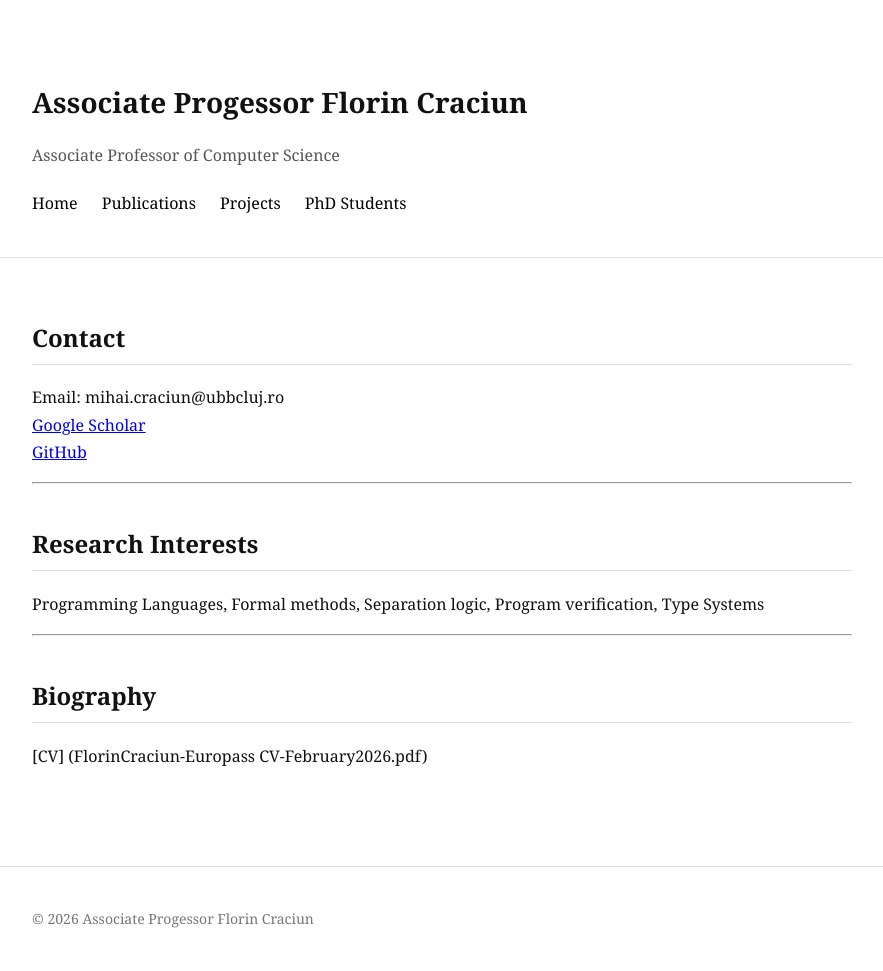
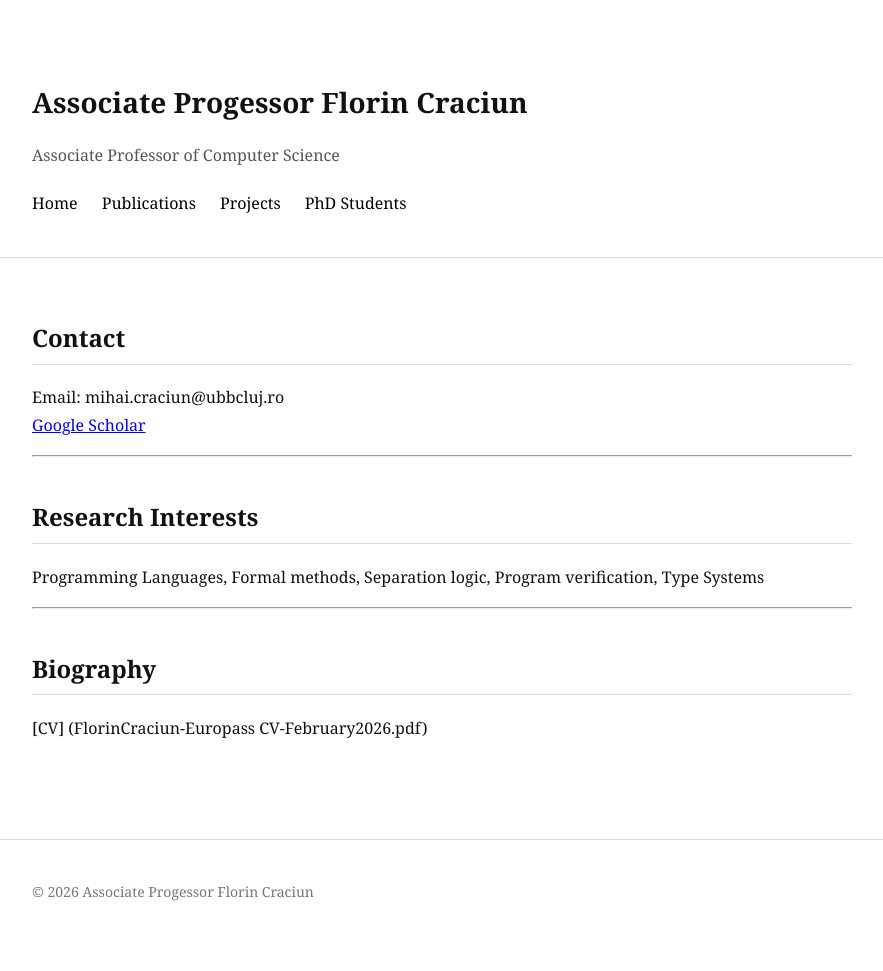
Before and after one commit to craciunf/craciunf.github.io, a Jekyll site: the page built from index.md, in a window 1280 px wide. Shown: the whole page, without its empty margins (198-1081 px from the left). Built offline with Jekyll 4.4.1, drawn with Linux system fonts in a browser that asks for light colours; after the commit the page ends 943 px from its top, so only the background shows below that.

Commit message:
Update index.md

```diff
--- a/index.md
+++ b/index.md
@@ -7,7 +7,7 @@ title: Home
 
 Email: mihai.craciun@ubbcluj.ro
 [Google Scholar](https://scholar.google.ro/citations?user=iDZ6YXsAAAAJ&hl=en)
-[GitHub](https://github.com/craciunf)
+
 
 ---
 
```
